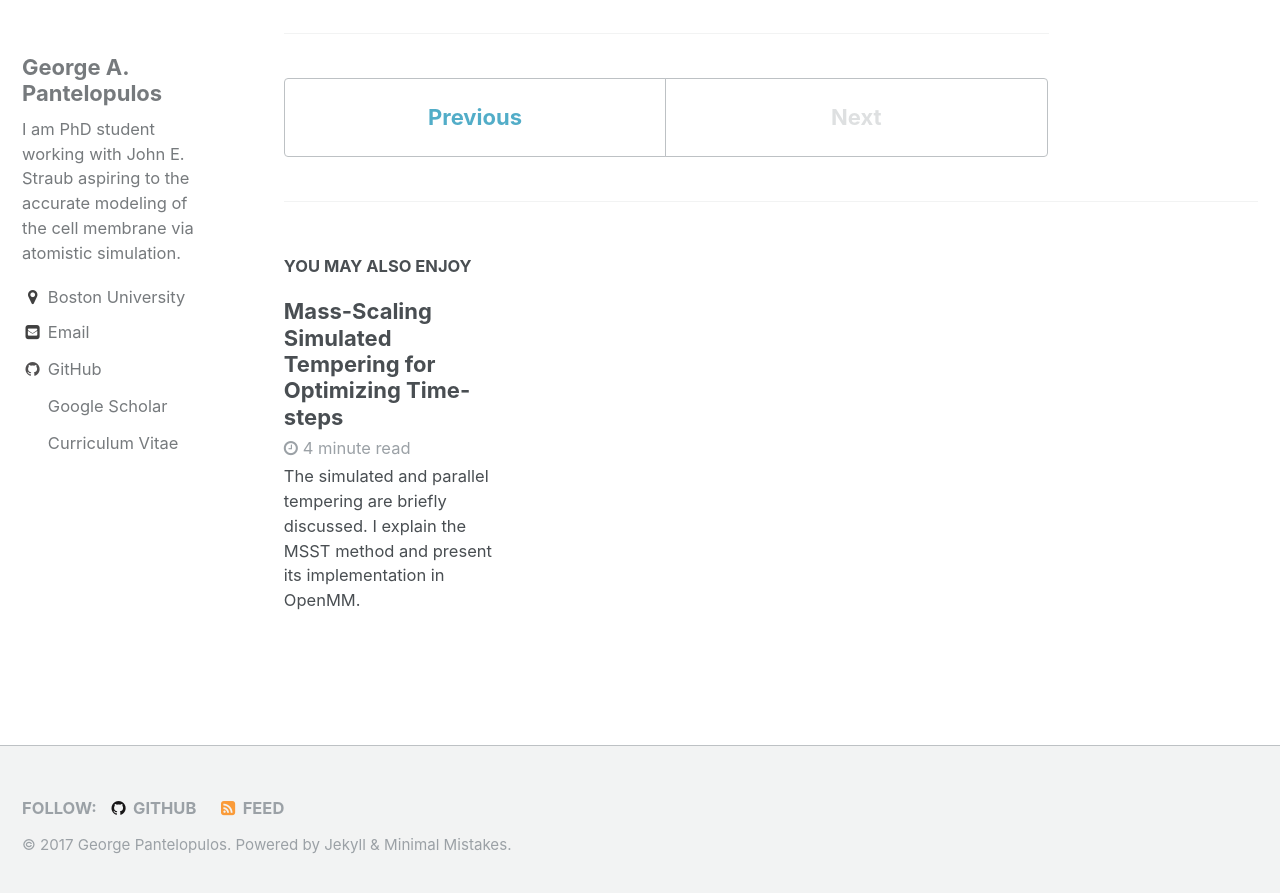
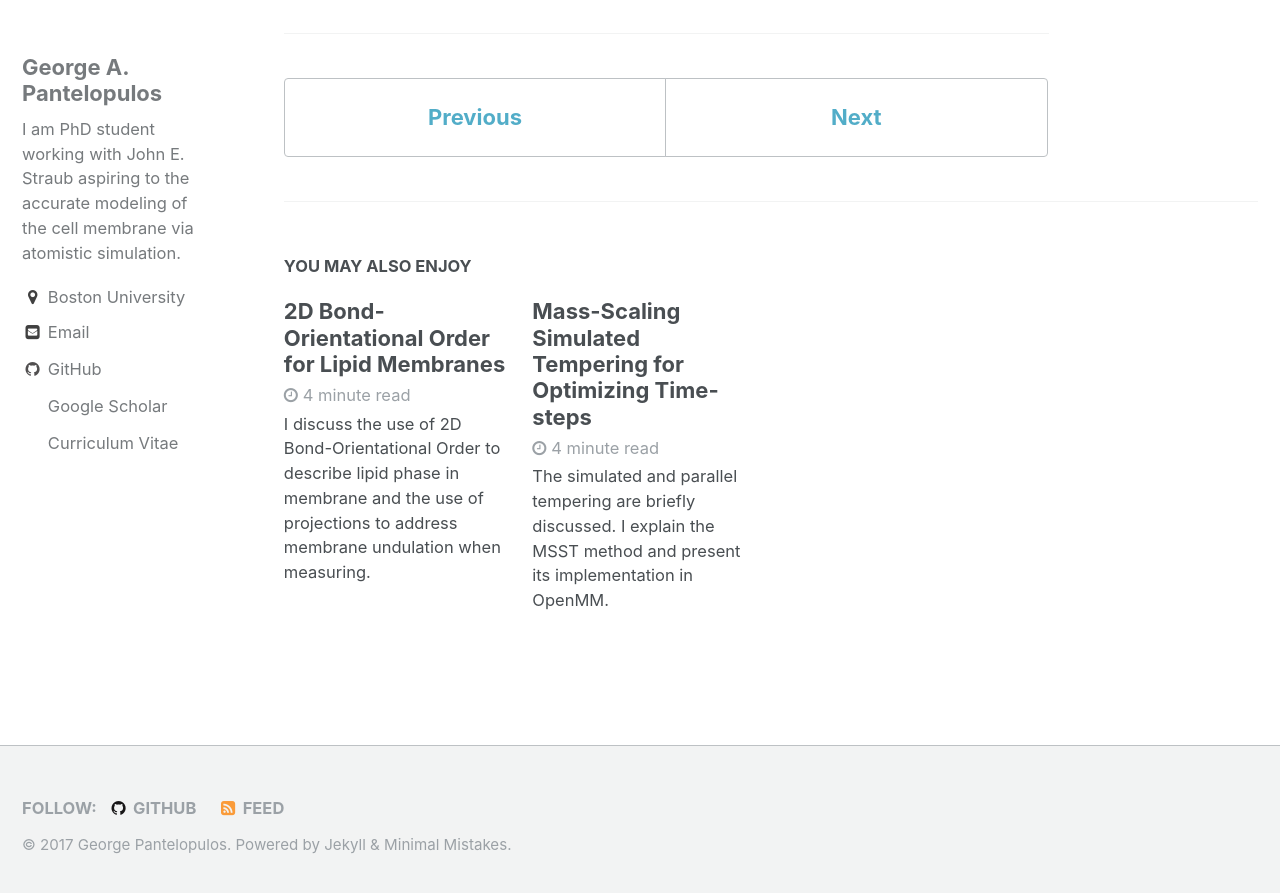
Before and after one commit to gpantel/gpantel.github.io, a Jekyll site: the page built from _posts/2017-06-07-domain_clustering.markdown, in a window 1280 px wide and 900 px high, scrolled down 4869 px. Shown: the top 893 px of the window. Built offline with Jekyll 4.4.1, drawn with Linux system fonts in a browser that asks for light colours; formulas are drawn with MathJax 3; part of the change alters nothing that is shown.

Commit message:
Submitting new post on Psi6

```diff
--- a/_posts/2017-06-07-domain_clustering.markdown
+++ b/_posts/2017-06-07-domain_clustering.markdown
@@ -47,7 +47,7 @@ I perform this clustering by
 
 On these clusters I analyze the liquid crystal order parameter $$P_2$$ and the bond-orientational order parameter $$\Psi_6$$. I'll reserve discussion of these for future posts. The mean order parameter of each cluster is evaluated, such that we have order parameters dependent on (*n,m*).
 
-A script which implements all of these measurements is available on [my github](https://github.com/gpantel/MD_methods-and-analysis/tree/master/membrane_analysis), which can easily be modified to perform this very same analysis with some other selected molecules. Feel free to message me if you'd like help to do this, but please read the comments first!
+A script which implements all of these measurements is available on [my github](https://github.com/gpantel/MD_methods-and-analysis/blob/master/membrane_analysis/compute_n_m_DPPC%2BDIPC%2BCHOL.py), which can easily be modified to perform this very same analysis with some other selected molecules. Feel free to message me if you'd like help to do this, but please read the comments first!
 
 Please cite:
 G.A. Pantelopulos, T. Nagai, A. Bandara, A. Panahi, & J.E. Straub "Critical size dependence of domain formation observed in coarse-grained simulations of bilayers composed of ternary lipid mixtures," *Submitted* (2017)
--- /dev/null
+++ b/_posts/2017-06-09-2D_boo.markdown
@@ -0,0 +1,68 @@
+---
+layout: single
+title:  "2D Bond-Orientational Order for Lipid Membranes"
+date:   2017-06-09 12:25:00 -0400
+categories: analysis-method
+---
+
+I discuss the use of 2D Bond-Orientational Order to describe lipid phase in membrane and the use of projections to address membrane undulation when measuring.
+
+[comment]: <> This must be added to enable MathJax with kramdown on github pages
+<script type="text/javascript" async
+  src="https://cdn.mathjax.org/mathjax/latest/MathJax.js?config=TeX-MML-AM_CHTML">
+</script>
+
+# The 2D Bond-Orientational Order Parameter
+
+This past year, the famous 2D Bond-Orientational Order, originally developd by Nelson and Halperin,[1] recieved some of the spotlight as part of the Nobel Prize in Physics, awarded to Thouless, Haldane, and Kosterlitz [”for theoretical discoveries of topological phase transitions and topological phases of matter.”](https://www.nobelprize.org/nobel_prizes/physics/laureates/2016/press.html) It has been used to describe solid, "hexatic", and liquid phases of 2D systems. To describe bond-orientations of *n*-fold order around the *k*th particle in a system with *n* nearest neighbors, each indexed as *l*, the order parameter is:
+
+$$\Psi_n^k = \sum^n_{l\ \epsilon\ nn(k)} exp[in\theta_{lk}] = \sum^n_{l\ \epsilon\ nn(k)} \cos(n\theta_{lk}) + i\sin(n\theta_{lk})$$
+
+But typically only $$\Psi_6^k$$ is used as an order parameter:
+
+$$\Psi_6^k = \sum^n_{l\ \epsilon\ nn(k)} exp[i6\theta_{lk}]$$
+
+By doing this measurement, we get a complex vector which tells us the orientation of the hexagon and when we take norm of this complex vector (\|$$\Psi_6^k$$\|) we get a number between 0 and 1 which tells us how close to a hexagon the orientation of *l* points around *k* are.
+
+Often when I've explained this order parameter to a colleague in chemistry it has been difficult to help them understand. Please see the following illustration, which should help your understanding of $$\Psi_6^k$$:
+
+![Illutration of Psi6]({{ site.url }}/assets/Membrane/Psi6_illustration.jpg)
+**Figure:** (Left) Illustration of a particle *k* and it's six nearest neighbors, indexed by *l*, along with the reference vector, which is often selected to be (x,y) = (1,0). (Right) The orientation of the conceptual hexagon defined by nearest neighbors of *k*, which can be described by the real (or imaginary) parts of $$\Psi_6^k$$.
+
+# $$\Psi_6^k$$ and positional pair correlation functions are used to describe phases in 2D
+
+For many years the character of 2D phase transitions in hard disks (2D circles that cannot overlap each-other but have no attractive or repulsive forces) has been debated. A 2011 [paper by Barnard and Krauth](http://www.lps.ens.fr/~krauth/index.php/Bernard_Krauth_2011), along with some follow-up papers, seem to have put the debate to rest.[2]
+
+Pair-wise distance (*r*) correlation functions of $$\Psi_6^k$$ (*g<sub>6</sub>*(*r*)) and position (*g<sub>G</sub>*(*r*)) have been used to identify solid, hexatic, and liquid 2D phases. This is done based on the functional form of decay of the correlation over pair-wise distance in the Kosterlitz-Thouless-Halperin-Nelson-Young (KTHNY) theory of 2D melting:
+
+![Illutration of Psi6]({{ site.url }}/assets/Membrane/2D_phase_paircorrelations.jpg)
+**Figure** Example Voronoi tessellations of 2D systems in the solid, hexatic, and liquid state. Pair correlation functions of position (*g<sub>G</sub>*(*r*)) and $$\Psi_6^k$$ (*g<sub>6</sub>*(*r*)). Voronoi tessellations credited to [N. Vandewalle at GRASP](https://grasp-lab.org/2013/06/18/hexatic/).[3]
+
+# Interest in lipid bilayers
+
+We may use this order parameter as a method to distinguish the thermodynamic phase of lipids. In the case of lipid phase separations to liquid ordered (L<sub>o</sub>) and disordered (L<sub>d</sub>) domains, we are able to see that the packing of each lipid (\|$$\Psi_6^k$$\|) is clearly different between phases, though the bond-orientations of lipids ($$\Psi_6^k$$) are uncorrelated, as expected of any liquid state.
+
+![Phase separated 2D boo]({{ site.url }}/assets/Membrane/2D_boo_phaseseparated.jpg)
+**Figure** Tessellations of a phase separated 5406-lipid bilayer. Blue, red, and white dots represent lipid tails belonging to DPPC, DIPC, and CHOL lipids in the membrane. (Left) \|$$\Psi_6^k$$\| shows clear separation between the *packing* lipid domains, though $$\Psi_6^k$$ shows the *bond-orientation* of lipids is not substantially different between L<sub>o</sub> and L<sub>d</sub> phases.
+
+We should also consider the following: Lipid bilayers are not simply 2D. There are undulations to the membrane surface that would, if not addressed, distort the measurement of $$\Psi_6^k$$, as angles from the reference vector would include height mismatchings of the measured atoms. I address this via a plane fitting approach.
+
+# Plane-fitted measurement of $$\Psi_6^k$$
+
+To address height mismatches of a lipid tail's nearest neighbors, I fit a lipid tail and its six nearest neighbors to a plane of best fit, project the coordinates and reference vector into the plane, and measure $$\Psi_6^k$$ there.
+
+![NN plane Fitting]({{ site.url }}/assets/Membrane/Plane_fitting.jpg)
+**Figure:** Coordinate representing a MARTINI lipid tail with coordinates representing its six nearest neighhbor tails transformed to lie on a plane that best-fits all seven points. The reference vector is transformed to lie in the plane as well. In this particular application, C2A, C2B (D2A, D2B) beads of DPPC (DIPC) are selected and the centroid of R[1-5] of CHOL are selected to represent lipid tails.
+
+If you'd like to check out an example script written to analyze MARTINI DPPC, DIPC, and CHOL lipid membranes using the MDAnalysis library to find these coordinates, please check out my [github](https://github.com/gpantel/MD_methods-and-analysis/blob/master/membrane_analysis/psi6_MARTINI_tail_example.py). There, plane fitting is performed using [singular value decomposition of the coordinates](https://www.ltu.se/cms_fs/1.51590!/svd-fitting.pdf).
+
+Additionally, this past year saw a very nice use of $$\Psi_6^k$$ to describe a "hexatic-like" lipid phase of DPPC with the MARTINI coarse-grained model. It's a pretty cool read.[4]
+
+Please cite:
+G.A. Pantelopulos, T. Nagai, A. Bandara, A. Panahi, & J.E. Straub "Critical size dependence of domain formation observed in coarse-grained simulations of bilayers composed of ternary lipid mixtures," *Submitted* (2017)
+
+References:
+1. B.I. Halperin & D.R. Nelson "Theory of Two-Dimensional melting," *Phys. Rev. Lett.* **41**, 121–124 (1978).
+2. E.P. Bernard & W. Krauth "Two-Step Melting in Two Dimensions: First-Order Liquid-Hexatic Transition," *Phys. Rev. Lett.* **107**, 155704 (2011).
+3. J. Schockmel, E. Mersch, N. Vandewalle, & G. Lumay, "Melting of a confined monolayer of magnetized beads," *Phys. Rev. E - Stat. Nonlinear, Soft Matter Phys.* **87**, 1–7 (2013).
+4. S. Katira,  K.K. Mandadapu, S. Vaikuntanathan, B. Smit, & D. Chandler "Pre-transition effects mediate forces of assembly between transmembrane proteins," *Elife* **5**, 1–8 (2016).
```
Also changed, not shown: assets/Membrane/2D_boo_phaseseparated.jpg (added), assets/Membrane/2D_phase_paircorrelations.jpg (added), assets/Membrane/2D_voronoi_phases.png (added), assets/Membrane/Plane_fitting.jpg (added), assets/Membrane/Psi6_illustration.jpg (added), assets/Membrane/Psi6k.png (added), assets/Membrane/absPsi6k.png (added), 11 other files.
